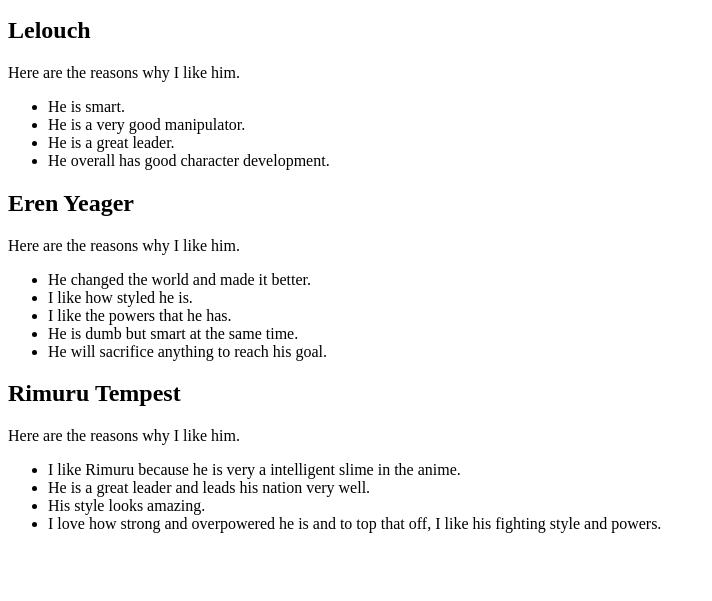
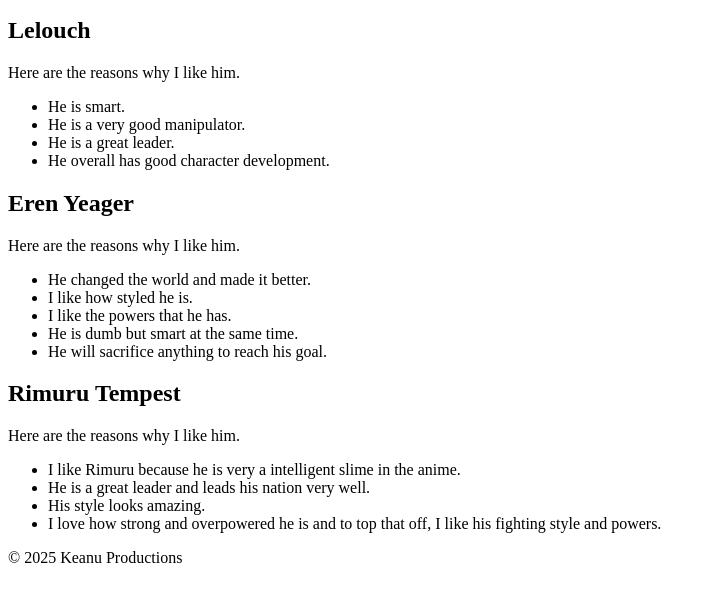
Before and after one commit to KeanuHarris/COMP001A.WebDeveloperAssignment, a plain HTML site: page characters.html in a window 1280 px wide. Shown: the part 101-702 px from the top of the page, without its empty margins (0-712 px from the left). Drawn offline with Linux system fonts and the light colour scheme.

Commit message:
added my github and footer

```diff
--- a/characters.html
+++ b/characters.html
@@ -44,5 +44,9 @@
         </ul>
     </section>
 </main>
+<footer>
+    <p>&copy; 2025 Keanu Productions</p>
+    <p><a href="https://github.com/KeanuHarris" target="_blank" rel="My Github Page"></a></p>
+</footer>
 </body>
 </html>
```
